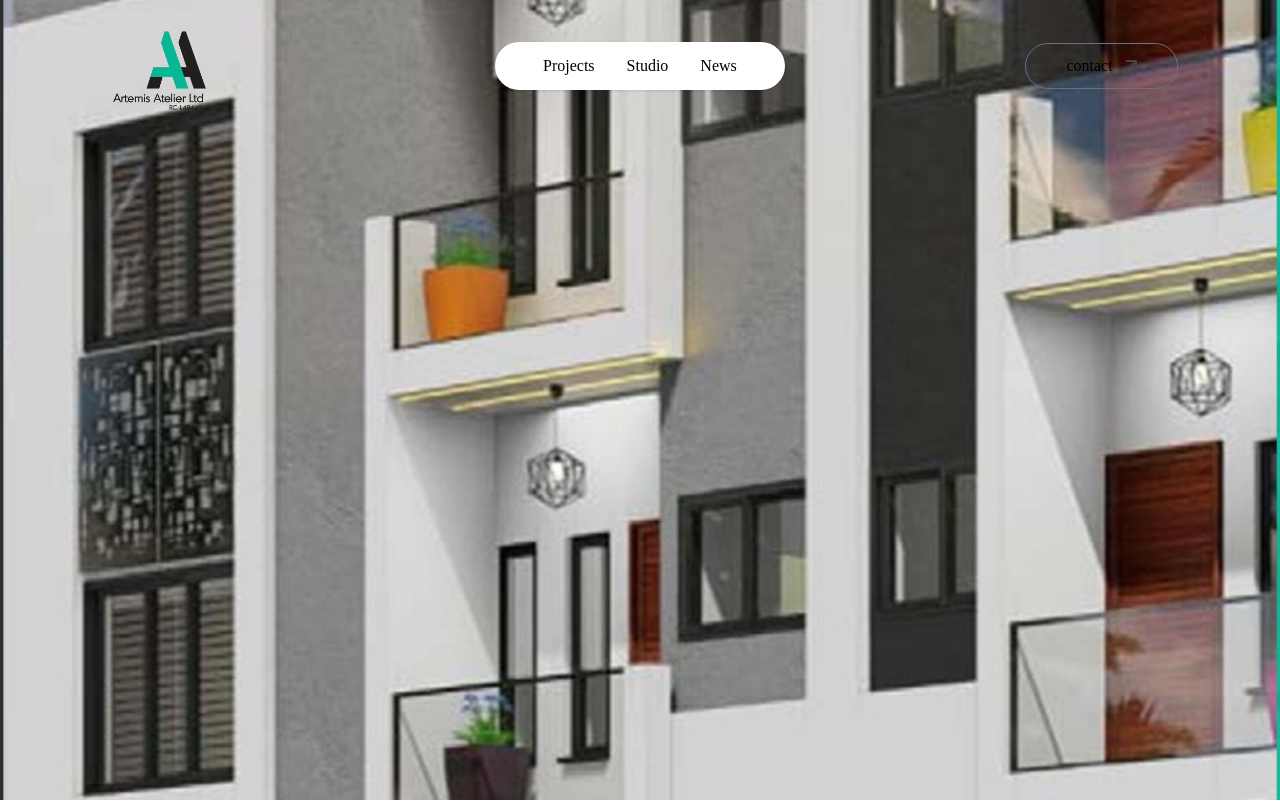
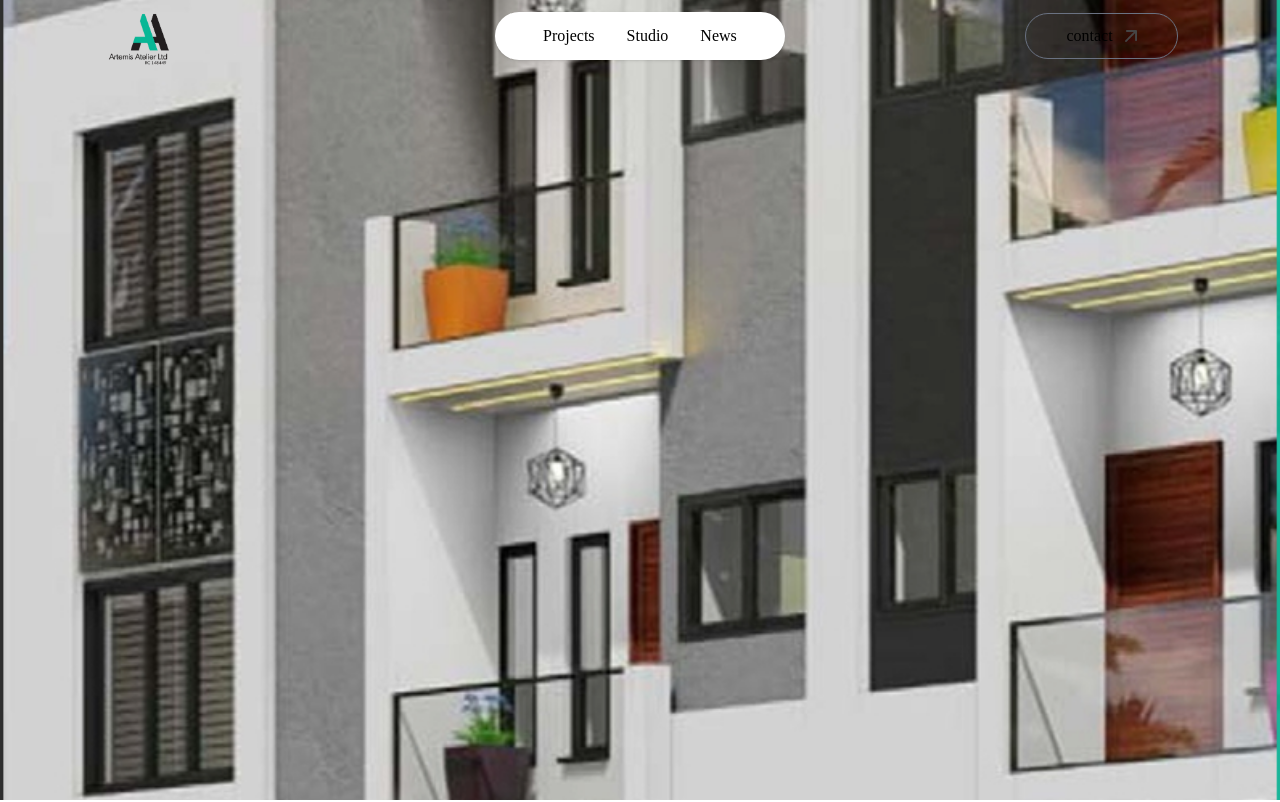
Before and after one commit to Rotinuel/artemis, a Next.js app: page / in a window 1280 px wide. Shown: the top 802 px of the page. Built offline with nearby package versions, Linux system fonts and the light colour scheme; a web font is replaced by a local one.

Commit message:
logo adjustment

```diff
--- a/app/components/Navbar.jsx
+++ b/app/components/Navbar.jsx
@@ -28,9 +28,9 @@ const Navbar = () => {
     <div className="fixed top-0 right-0 w-11/12 -z-10 translate-y-[-80%]">
         <Image src={assets.header_bg_color} alt='' className='w-full'/>
     </div>
-      <nav className={`fixed w-full px-5 lg:px-8 xl:px-[8%] py-4 flex items-center justify-between z-50 ${isScrolled ? "bg-white shadow-md" : "bg-transparent"} md:bg-transparent`}>
+      <nav className={`fixed w-full px-5 lg:px-8 xl:px-[8%] py-1 flex items-center justify-between z-50 ${isScrolled ? "bg-white shadow-md" : "bg-transparent"} md:bg-transparent`}>
         <a href="#top" className='w-28 cursor-pointer mr-14'>
-          <Image src={assets.logobg} alt="logo" className='w-28 cursor-pointer mr-14'/>
+          <Image src={assets.logobg} alt="logo" className='w-18 cursor-pointer mr-14'/>
         </a>
         <ul className="hidden md:flex items-center gap-6 lg:gap-8 rounded-full px-12 py-3 bg-white shadow-sm bg-opacity-50">
           <li>
```
